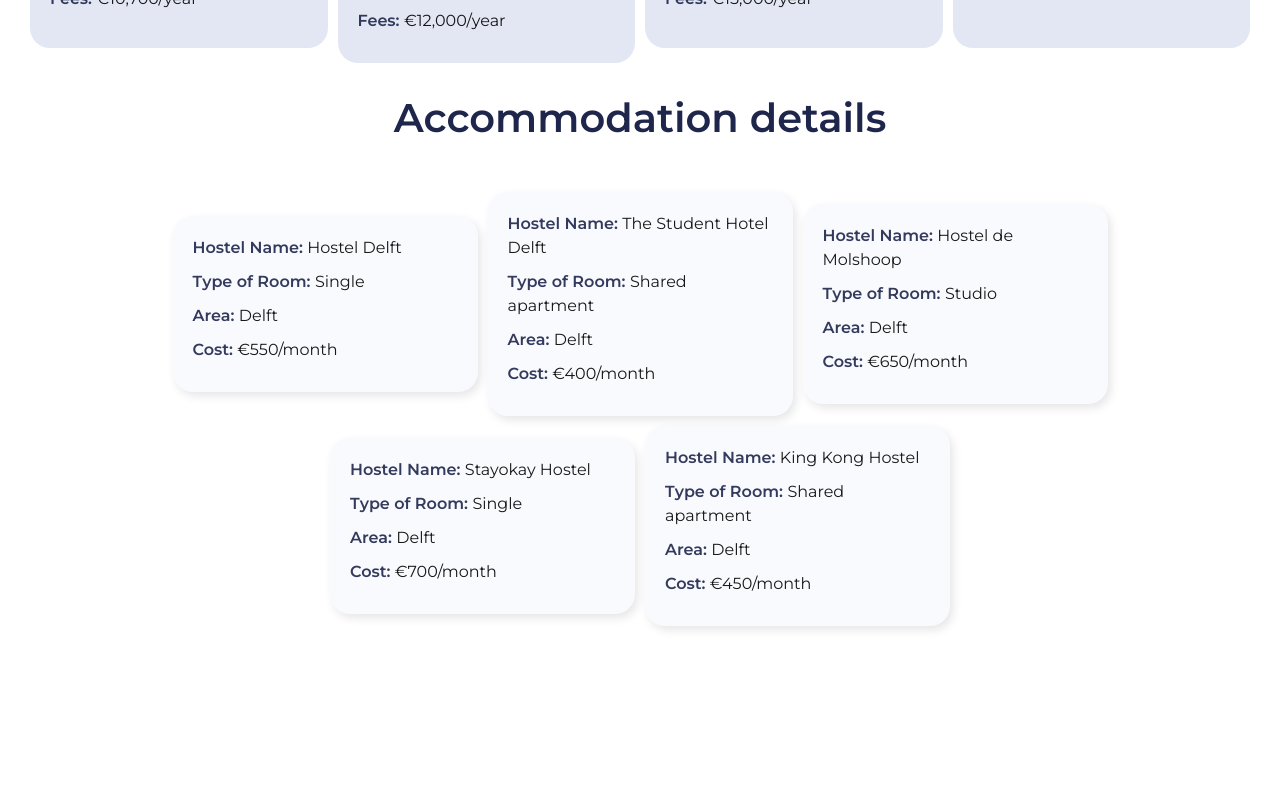
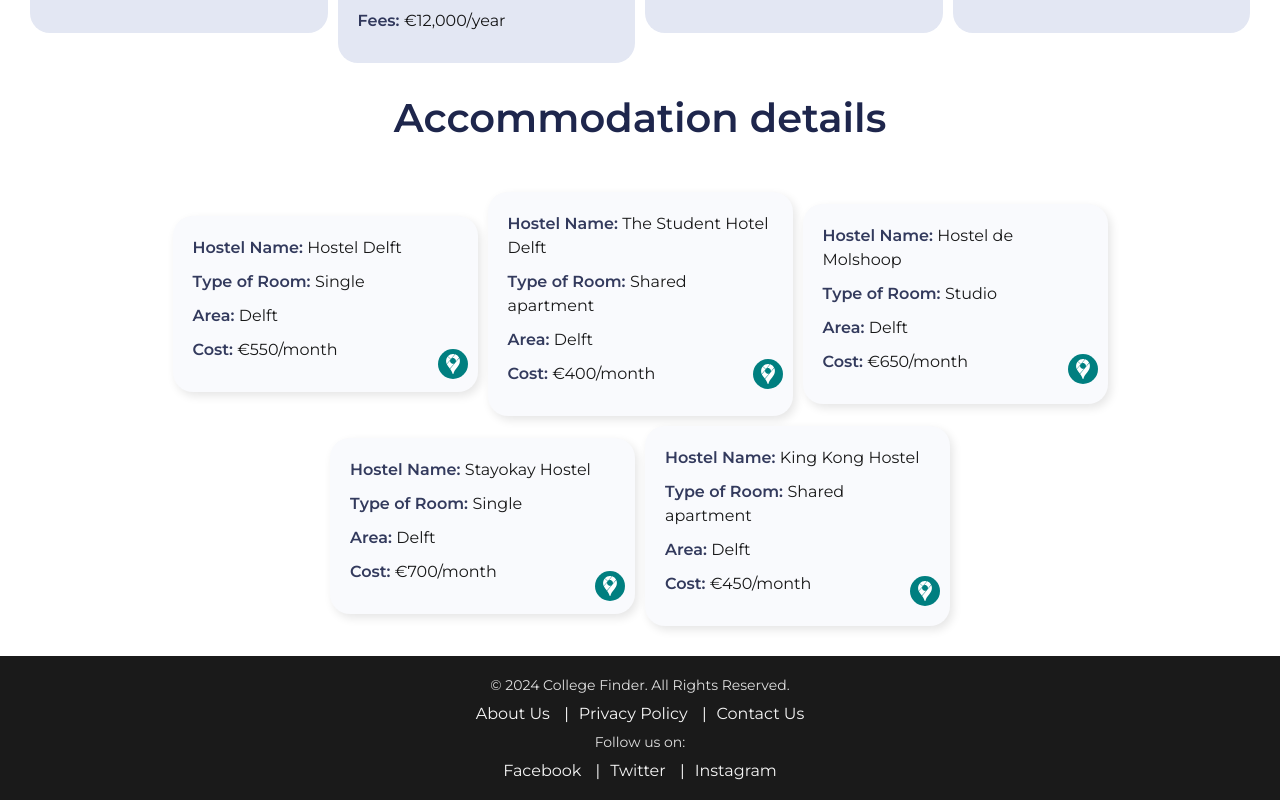
Before and after one commit to Software-Engineering-Project588/frontend, a React (Create React App) app: page /college/1 in a window 1280 px wide. Shown: the part 1036-1836 px from the top of the page. Before the commit the page ends 1692 px from the top, so only its background shows below. Built offline with nearby package versions, Linux system fonts and the light colour scheme; a web font is replaced by a local one.

Commit message:
final css

```diff
--- a/src/App.js
+++ b/src/App.js
@@ -16,6 +16,7 @@ const App = () => {
           <Route exact path='/colleges' component={Programs} />
           <Route exact path='/college/:id' component={CollegeDetails} />
           <Route exact path='/wish-list' component={WishList} />
+
         </Switch>
       </BrowserRouter>
     </WishlistProvider>
--- a/src/components/CollegeDetails/index.css
+++ b/src/components/CollegeDetails/index.css
@@ -63,7 +63,7 @@
     width: 100%;
     padding: 30px;
     display: flex;
-    align-items: center;
+    align-items: start;
     justify-content: center;
     gap: 10px;
 
@@ -125,6 +125,7 @@
 }
 
 .accommodation-item{
+    position: relative;
     width: 25%;
     padding: 20px;
     box-shadow: 3px 4px 10px rgba(0, 0, 0, 0.1);
@@ -157,3 +158,22 @@
     cursor: pointer;
     margin-bottom: 10px;
 }
+
+.map{
+    position: absolute;
+    right: 0;
+    top: 70%;
+    height: 30px;
+    width: 30px;
+    margin: 10px;
+    /* text-align: center; */
+    padding: 3px;
+    font-size: 20px;
+    display: flex;
+    align-items: center;
+    justify-content: center;
+    border-radius: 50px;
+    background-color: #007F80;
+    color: #ffffff;
+    cursor: pointer;
+}
--- a/src/components/CollegeDetails/index.js
+++ b/src/components/CollegeDetails/index.js
@@ -3,6 +3,8 @@ import './index.css';
 import dataSet from '../data';
 import Navbar from '../Navbar';
 import { WishlistContext } from '../WishListContext';
+import Footer from '../Footer';
+import { SiGooglemaps } from "react-icons/si";
 
 const CollegeDetails = (props) => {
     const [data, setData] = useState(null);
@@ -108,9 +110,12 @@ const CollegeDetails = (props) => {
                         <p>Type of Room: <span>{accommodation.typeOfRoom}</span></p>
                         <p>Area: <span>{accommodation.areaName}</span></p>
                         <p>Cost: <span>{accommodation.cost}</span></p>
+                        <a className='map' href='https://maps.app.goo.gl/VvvJ9HFcjWwcXG9g6'><SiGooglemaps />
+                        </a>
                     </div>
                 ))}
             </div>
+            <Footer />
         </div>
     );
 };
--- /dev/null
+++ b/src/components/Footer/index.css
@@ -0,0 +1,32 @@
+/* Footer.css */
+
+footer {
+    background-color: #1a1a1a;
+    color: #f5f5f5;
+    padding: 20px;
+    text-align: center;
+  }
+
+  .footer-content {
+    max-width: 800px;
+    margin: 0 auto;
+    color: #fff;
+  }
+
+  .footer-links {
+    margin: 10px 0;
+  }
+
+  .footer-links a,
+  .social-media-icons a {
+    color: #f5f5f5;
+    text-decoration: none;
+    margin: 0 10px;
+  }
+
+  .social-media-icons {
+    margin-top: 10px;
+  }
+ .rights{
+    color: #f5f5f5;
+ }
--- /dev/null
+++ b/src/components/Footer/index.js
@@ -0,0 +1,27 @@
+import React from 'react';
+import './index.css';
+
+const Footer = () => {
+  return (
+    <footer>
+      <div className="footer-content">
+        <p className='rights'>&copy; 2024 College Finder. All Rights Reserved.</p>
+
+        <div className="footer-links">
+          <a href="#about">About Us</a> |
+          <a href="#privacy">Privacy Policy</a> |
+          <a href="#contact">Contact Us</a>
+        </div>
+
+        <p className='rights'>Follow us on:</p>
+        <div className="social-media-icons">
+          <a href="https://facebook.com">Facebook</a> |
+          <a href="https://twitter.com">Twitter</a> |
+          <a href="https://instagram.com">Instagram</a>
+        </div>
+      </div>
+    </footer>
+  );
+};
+
+export default Footer;
--- a/src/components/Home/index.js
+++ b/src/components/Home/index.js
@@ -4,6 +4,7 @@ import Navbar from '../Navbar'
 import './index.css'
 import QuestionCard from '../QuestionCard'
 import FacilitiesCard from '../FacilitiesCard'
+import Footer from '../Footer'
 
 
 
@@ -141,7 +142,7 @@ const Home = () => {
 
       </div>
       <div className='footer'>
-
+          <Footer/>
       </div>
     </div>
   )
--- a/src/components/WishList/index.css
+++ b/src/components/WishList/index.css
@@ -1,3 +1,50 @@
 .wishList-content{
-    padding-top: 120px;
+    padding-top: 110px;
+    width: 100%;
+    /* background-color: pink; */
+    display: flex;
+
+    flex-direction: column;
+
 }
+
+.empty{
+    text-align: center;
+    font-size: 30px;
+    font-weight: 600;
+    margin-top: 100px;
+}
+
+.wishlist-item{
+    width: 50%;
+    display: flex;
+    flex-direction: column;
+
+    margin:auto;
+    gap: 10px;
+    margin-bottom: 20px;
+    border-radius: 10px;
+    box-shadow: 0 2px 4px rgba(0, 0, 0, 0.1);
+    padding: 20px;
+}
+
+.visit-btn{
+    padding:5px 10px;
+    border-radius: 5px;
+    border: none;
+    background-color: #339999;
+    color: white;
+    font-size: 16px;
+    cursor: pointer;
+    margin-right: auto;
+    width: auto;
+}
+
+.desc{
+    font-size: 14px;
+    color: black;
+    font-weight: 500;
+}
+.visit-btn:hover{
+    scale: 1.05;
+}
--- a/src/components/WishList/index.js
+++ b/src/components/WishList/index.js
@@ -3,6 +3,7 @@ import { Link } from 'react-router-dom'
 import './index.css';
 import { WishlistContext } from '../WishListContext';
 import Navbar from '../Navbar';
+import Footer from '../Footer';
 
 const WishList = () => {
     const { wishlist } = useContext(WishlistContext);
@@ -12,22 +13,23 @@ const WishList = () => {
             <Navbar />
             <div className='wishList-content'>
                 {wishlist.length === 0 ? (
-                    <p>Your wishlist is empty.</p>
+                    <p className='empty'>Your wishlist is empty.</p>
                 ) : (
                     <ul>
                         {wishlist.map((item) => (
-                            <li key={item.id} className="wishlist-item">
-                                <h2>{item.collegeName}</h2>
-                                <p>Location: {item.location}</p>
-                                <p>Description: {item.description}</p>
+                            <div key={item.id} className="wishlist-item">
+                                <h2 >{item.collegeName}</h2>
+                                <p className='desc'>Location: {item.location}</p>
+                                <p className='desc'>Description: {item.description}</p>
                                 <Link to={`/college/${item.id}`}>
-                                    <button>Visit</button>
+                                    <button className='visit-btn'>Visit</button>
                                 </Link>
-                            </li>
+                            </div>
                         ))}
                     </ul>
                 )}
             </div>
+
         </div>
     );
 };
```
